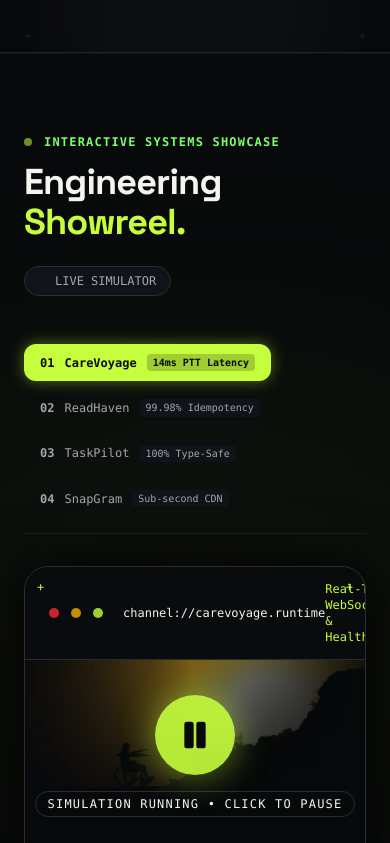
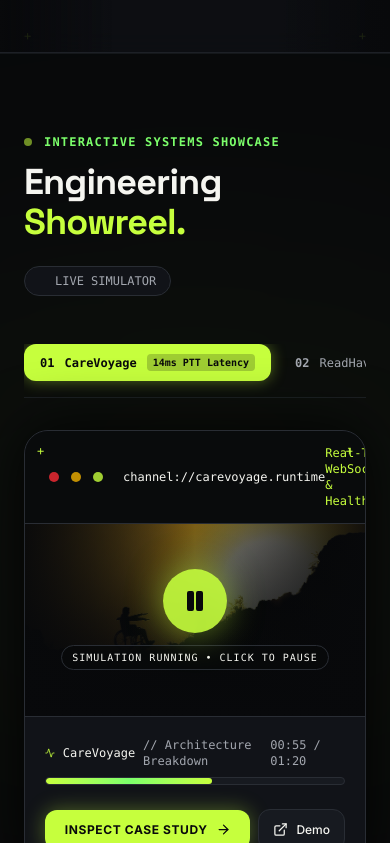
Before and after one commit to HasnaHasan194/my-portfolio, a React (Vite) app: page / in a window 390 px wide. Shown: the part 2480-3323 px from the top of the page. Built offline with nearby package versions, Linux system fonts and the light colour scheme.

Commit message:
created responsive feature

```diff
--- a/src/components/CaseStudyModal.tsx
+++ b/src/components/CaseStudyModal.tsx
@@ -66,15 +66,15 @@ export default function CaseStudyModal({ project, isOpen, onClose }: CaseStudyMo
           className="relative w-full max-w-5xl max-h-[92vh] bg-secondary-background border border-subtle-borders rounded-3xl overflow-hidden shadow-[0_0_80px_rgba(0,0,0,0.95)] z-10 flex flex-col"
         >
           {/* Top Bar with Case Study HUD & Close Button */}
-          <div className="flex items-center justify-between px-6 py-4 border-b border-subtle-borders bg-background/95">
-            <div className="flex items-center gap-3">
-              <span className="w-2.5 h-2.5 rounded-full bg-fluorescent-lime animate-ping" />
-              <span className="font-mono text-xs uppercase tracking-widest text-electric-green">
+          <div className="flex items-center justify-between px-4 sm:px-6 py-3.5 sm:py-4 border-b border-subtle-borders bg-background/95">
+            <div className="flex items-center gap-2 sm:gap-3 min-w-0">
+              <span className="w-2.5 h-2.5 rounded-full bg-fluorescent-lime animate-ping shrink-0" />
+              <span className="font-mono text-[10px] sm:text-xs uppercase tracking-widest text-electric-green truncate">
                 Case Study Spec // {project.category}
               </span>
             </div>
 
-            <div className="flex items-center gap-3">
+            <div className="flex items-center gap-2 sm:gap-3 shrink-0">
               <Link
                 to={`/projects/${project.id}`}
                 onClick={onClose}
@@ -218,7 +218,7 @@ export default function CaseStudyModal({ project, isOpen, onClose }: CaseStudyMo
             </div>
 
             {/* Case Study Section Tabs */}
-            <div className="flex items-center gap-2 border-b border-subtle-borders/60 pb-3">
+            <div className="flex items-center gap-2 border-b border-subtle-borders/60 pb-3 overflow-x-auto scrollbar-none whitespace-nowrap">
               {[
                 { id: 'overview', label: 'Overview & Problem' },
                 { id: 'architecture', label: 'System Architecture' },
@@ -230,7 +230,7 @@ export default function CaseStudyModal({ project, isOpen, onClose }: CaseStudyMo
                   <button
                     key={tab.id}
                     onClick={() => setActiveTab(tab.id as any)}
-                    className={`relative px-4 py-2 rounded-xl text-xs md:text-sm font-mono transition-all cursor-pointer ${
+                    className={`relative px-4 py-2 rounded-xl text-xs md:text-sm font-mono transition-all cursor-pointer shrink-0 ${
                       isActive
                         ? 'text-background font-bold'
                         : 'text-secondary-text hover:text-soft-white hover:bg-card-background'
--- a/src/components/DeveloperTerminal.tsx
+++ b/src/components/DeveloperTerminal.tsx
@@ -82,10 +82,10 @@ Ready for full-stack impact. Let's build together!`;
             <span className="w-3 h-3 rounded-full bg-emerald-500/80 inline-block" />
           </div>
 
-          <div className="flex items-center gap-1">
+          <div className="flex items-center gap-1 overflow-x-auto scrollbar-none">
             <button
               onClick={() => setActiveTab('system')}
-              className={`flex items-center gap-1.5 text-xs font-mono px-2.5 py-1 rounded-md transition-colors ${
+              className={`flex items-center gap-1.5 text-xs font-mono px-2.5 py-1 rounded-md transition-colors shrink-0 ${
                 activeTab === 'system'
                   ? 'bg-card-background text-fluorescent-lime border border-fluorescent-lime/30'
                   : 'text-secondary-text hover:text-soft-white'
@@ -96,7 +96,7 @@ Ready for full-stack impact. Let's build together!`;
             </button>
             <button
               onClick={() => setActiveTab('architecture')}
-              className={`flex items-center gap-1.5 text-xs font-mono px-2.5 py-1 rounded-md transition-colors ${
+              className={`flex items-center gap-1.5 text-xs font-mono px-2.5 py-1 rounded-md transition-colors shrink-0 ${
                 activeTab === 'architecture'
                   ? 'bg-card-background text-fluorescent-lime border border-fluorescent-lime/30'
                   : 'text-secondary-text hover:text-soft-white'
@@ -107,7 +107,7 @@ Ready for full-stack impact. Let's build together!`;
             </button>
             <button
               onClick={() => setActiveTab('status')}
-              className={`flex items-center gap-1.5 text-xs font-mono px-2.5 py-1 rounded-md transition-colors ${
+              className={`flex items-center gap-1.5 text-xs font-mono px-2.5 py-1 rounded-md transition-colors shrink-0 ${
                 activeTab === 'status'
                   ? 'bg-card-background text-fluorescent-lime border border-fluorescent-lime/30'
                   : 'text-secondary-text hover:text-soft-white'
--- a/src/components/EngineeringReel.tsx
+++ b/src/components/EngineeringReel.tsx
@@ -130,7 +130,7 @@ export default function EngineeringReel({ onOpenCaseStudy }: EngineeringReelProp
       </div>
 
       {/* Channel Switcher Tabs (Adam Kiser clean pill navigation) */}
-      <div className="flex flex-wrap items-center gap-2 mb-8 border-b border-subtle-borders/60 pb-4">
+      <div className="flex items-center gap-2 mb-8 border-b border-subtle-borders/60 pb-4 overflow-x-auto scrollbar-none whitespace-nowrap">
         {channels.map((chan, idx) => {
           const isActive = idx === activeChannelIndex;
           return (
@@ -140,7 +140,7 @@ export default function EngineeringReel({ onOpenCaseStudy }: EngineeringReelProp
                 setActiveChannelIndex(idx);
                 setScrubProgress(0);
               }}
-              className={`relative px-4 py-2.5 rounded-xl text-xs md:text-sm font-mono transition-all flex items-center gap-2.5 cursor-pointer ${
+              className={`relative px-4 py-2.5 rounded-xl text-xs md:text-sm font-mono transition-all flex items-center gap-2.5 cursor-pointer shrink-0 ${
                 isActive
                   ? 'text-background font-bold'
                   : 'text-secondary-text hover:text-soft-white hover:bg-secondary-background/60'
@@ -219,20 +219,20 @@ export default function EngineeringReel({ onOpenCaseStudy }: EngineeringReelProp
               whileHover={{ scale: 1.15 }}
               whileTap={{ scale: 0.95 }}
               onClick={() => setIsPlaying(!isPlaying)}
-              className="w-20 h-20 md:w-24 md:h-24 rounded-full bg-fluorescent-lime/90 backdrop-blur-md text-background flex items-center justify-center shadow-[0_0_35px_rgba(198,255,61,0.5)] pointer-events-auto transition-transform cursor-pointer relative group/play"
+              className="w-16 h-16 sm:w-20 sm:h-20 md:w-24 md:h-24 rounded-full bg-fluorescent-lime/90 backdrop-blur-md text-background flex items-center justify-center shadow-[0_0_35px_rgba(198,255,61,0.5)] pointer-events-auto transition-transform cursor-pointer relative group/play"
               title={isPlaying ? "Pause Simulator" : "Play Simulator"}
             >
               {/* Outer pulsing ripple ring */}
               <div className="absolute -inset-2 rounded-full border-2 border-fluorescent-lime/40 animate-ping pointer-events-none" />
 
               {isPlaying ? (
-                <Pause size={32} className="text-background fill-background" />
+                <Pause className="w-6 h-6 sm:w-8 sm:h-8 text-background fill-background" />
               ) : (
-                <Play size={32} className="text-background fill-background ml-1" />
+                <Play className="w-6 h-6 sm:w-8 sm:h-8 text-background fill-background ml-1" />
               )}
             </motion.button>
 
-            <span className="text-xs font-mono text-soft-white uppercase tracking-widest mt-4 bg-background/80 px-3 py-1 rounded-full border border-subtle-borders">
+            <span className="text-[10px] sm:text-xs font-mono text-soft-white uppercase tracking-widest mt-3 sm:mt-4 bg-background/80 px-2.5 sm:px-3 py-1 rounded-full border border-subtle-borders text-center max-w-[90%]">
               {isPlaying ? "SIMULATION RUNNING • CLICK TO PAUSE" : "PAUSED • CLICK TO PLAY"}
             </span>
           </div>
@@ -315,10 +315,10 @@ export default function EngineeringReel({ onOpenCaseStudy }: EngineeringReelProp
           </div>
 
           {/* Action Button: Trigger Cinematic Case Study Opening Animation */}
-          <div className="flex items-center gap-3 shrink-0">
+          <div className="flex items-center gap-2 sm:gap-3 shrink-0 w-full md:w-auto">
             <button
               onClick={() => onOpenCaseStudy(activeProject.id)}
-              className="flex items-center gap-2 px-5 py-3 rounded-xl bg-fluorescent-lime text-background font-bold text-xs uppercase tracking-wider hover:bg-electric-green transition-all shadow-[0_0_20px_rgba(198,255,61,0.35)] cursor-pointer"
+              className="flex-1 md:flex-none flex items-center justify-center gap-2 px-4 sm:px-5 py-3 rounded-xl bg-fluorescent-lime text-background font-bold text-xs uppercase tracking-wider hover:bg-electric-green transition-all shadow-[0_0_20px_rgba(198,255,61,0.35)] cursor-pointer"
             >
               <span>Inspect Case Study</span>
               <ArrowRight size={15} />
@@ -328,7 +328,7 @@ export default function EngineeringReel({ onOpenCaseStudy }: EngineeringReelProp
               href={activeProject.liveDemo}
               target="_blank"
               rel="noopener noreferrer"
-              className="flex items-center gap-2 px-4 py-3 rounded-xl bg-card-background border border-subtle-borders text-soft-white text-xs font-medium hover:border-fluorescent-lime hover:text-fluorescent-lime transition-all"
+              className="flex items-center justify-center gap-2 px-3.5 sm:px-4 py-3 rounded-xl bg-card-background border border-subtle-borders text-soft-white text-xs font-medium hover:border-fluorescent-lime hover:text-fluorescent-lime transition-all"
             >
               <ExternalLink size={15} />
               <span>Demo</span>
```
